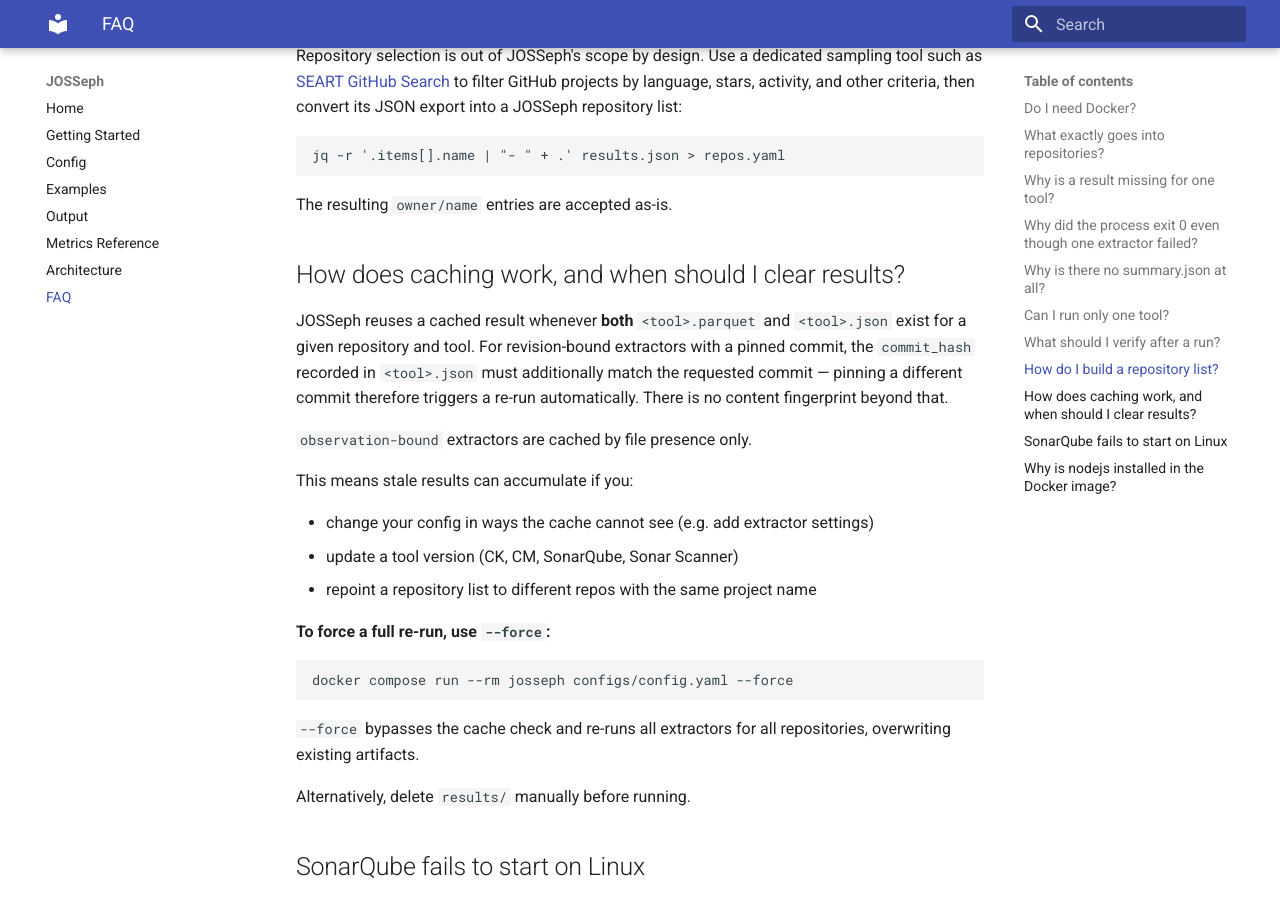
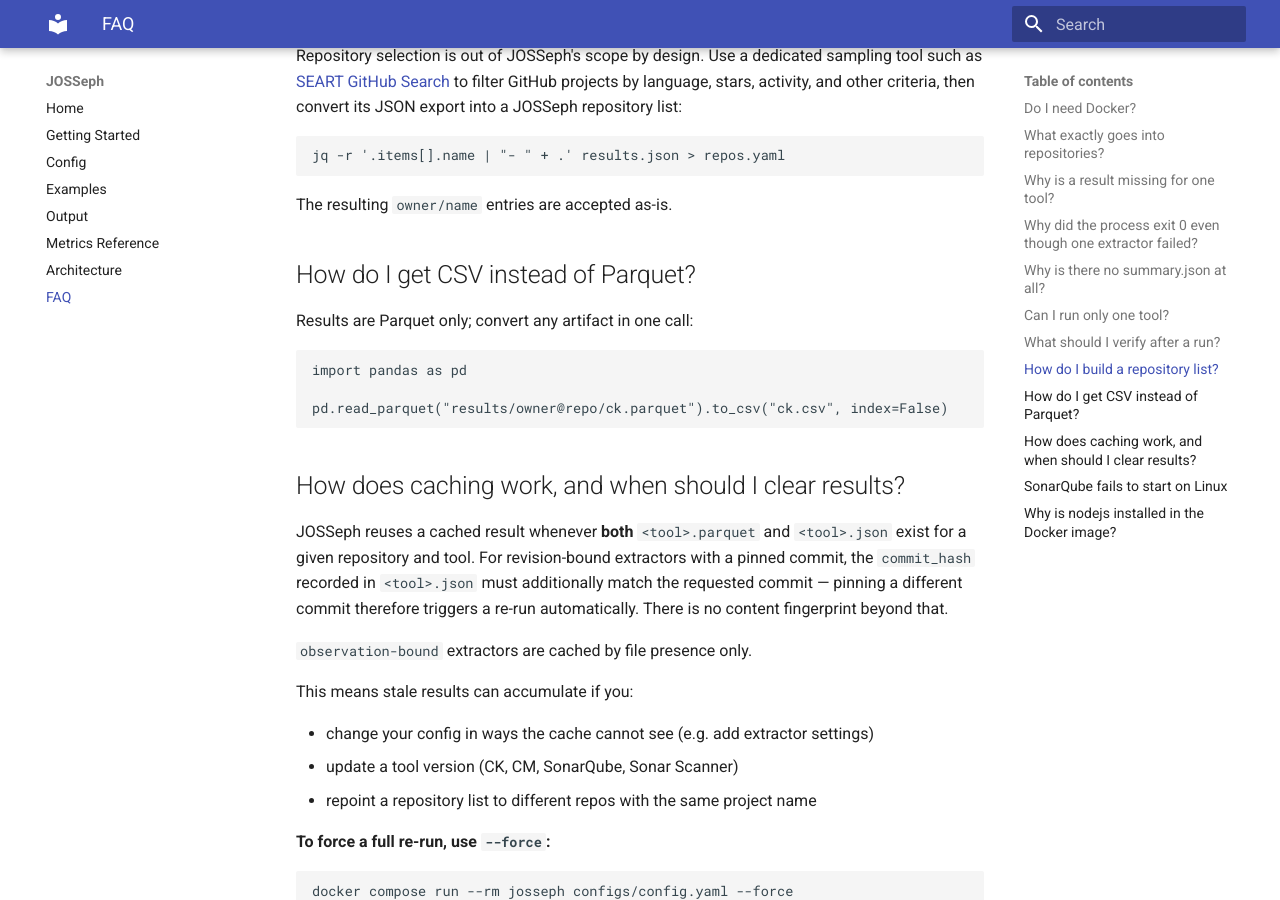
Before and after one commit to chesnokoff/josseph, an MkDocs documentation site: the page built from docs/faq.md, in a window 1280 px wide and 900 px high, scrolled down 1837 px. Built offline with MkDocs 1.6.1 and Material for MkDocs 9.7.7, drawn with Linux system fonts in a browser that asks for light colours.

Commit message:
Document CSV export

````diff
--- a/docs/faq.md
+++ b/docs/faq.md
@@ -86,6 +86,16 @@ jq -r '.items[].name | "- " + .' results.json > repos.yaml
 
 The resulting `owner/name` entries are accepted as-is.
 
+## How do I get CSV instead of Parquet?
+
+Results are Parquet only; convert any artifact in one call:
+
+```python
+import pandas as pd
+
+pd.read_parquet("results/owner@repo/ck.parquet").to_csv("ck.csv", index=False)
+```
+
 ## How does caching work, and when should I clear results?
 
 JOSSeph reuses a cached result whenever **both** `<tool>.parquet` and
````
